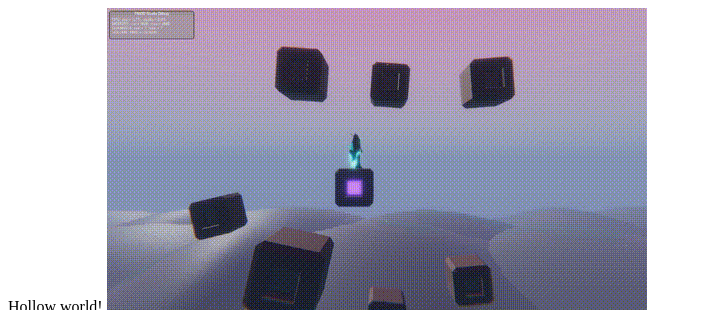
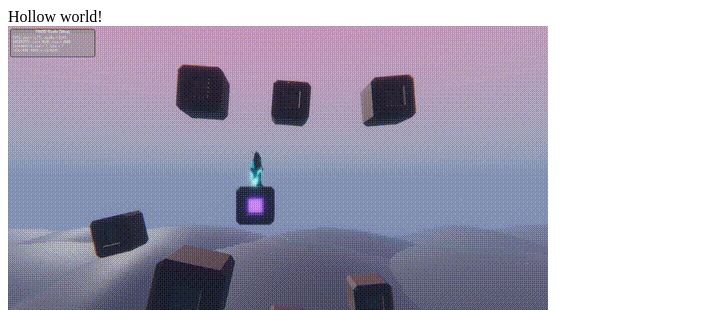
Before and after one commit to Dioinecail/dioinecail.github.io, a plain HTML site: page index.html in a window 1280 px wide. Shown: the top 310 px of the page, without its empty margins (0-702 px from the left). Drawn offline with Linux system fonts and the light colour scheme.

Commit message:
Added some text

```diff
--- a/index.html
+++ b/index.html
@@ -1,3 +1,6 @@
-Hollow world!
+<title>Dioinecail Portfolio</title>
+<header>Hollow world!</header>
 
-<IMG SRC="game-beat-blocks-music.gif">
+<body>
+    <a href="https://dioinecail.github.io/"><IMG SRC="game-beat-blocks-music.gif"></a>
+</body>>
```
